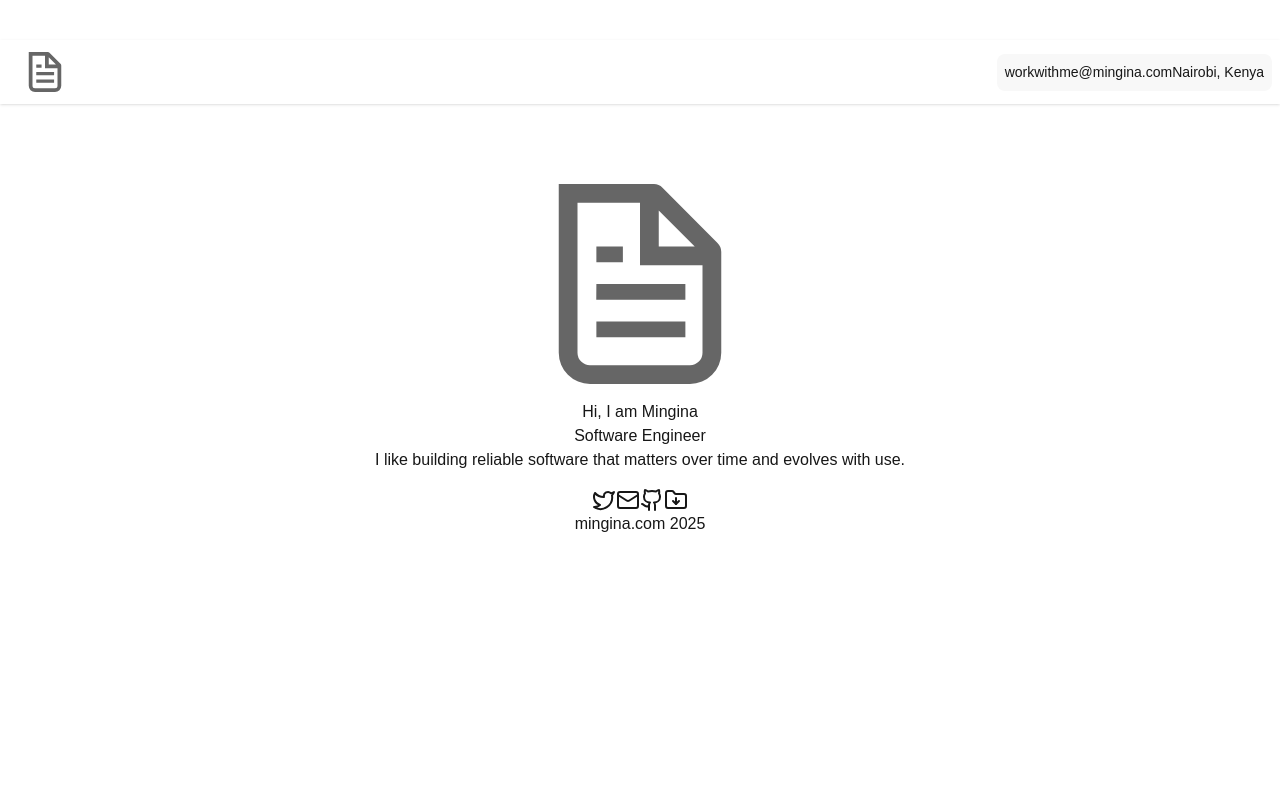
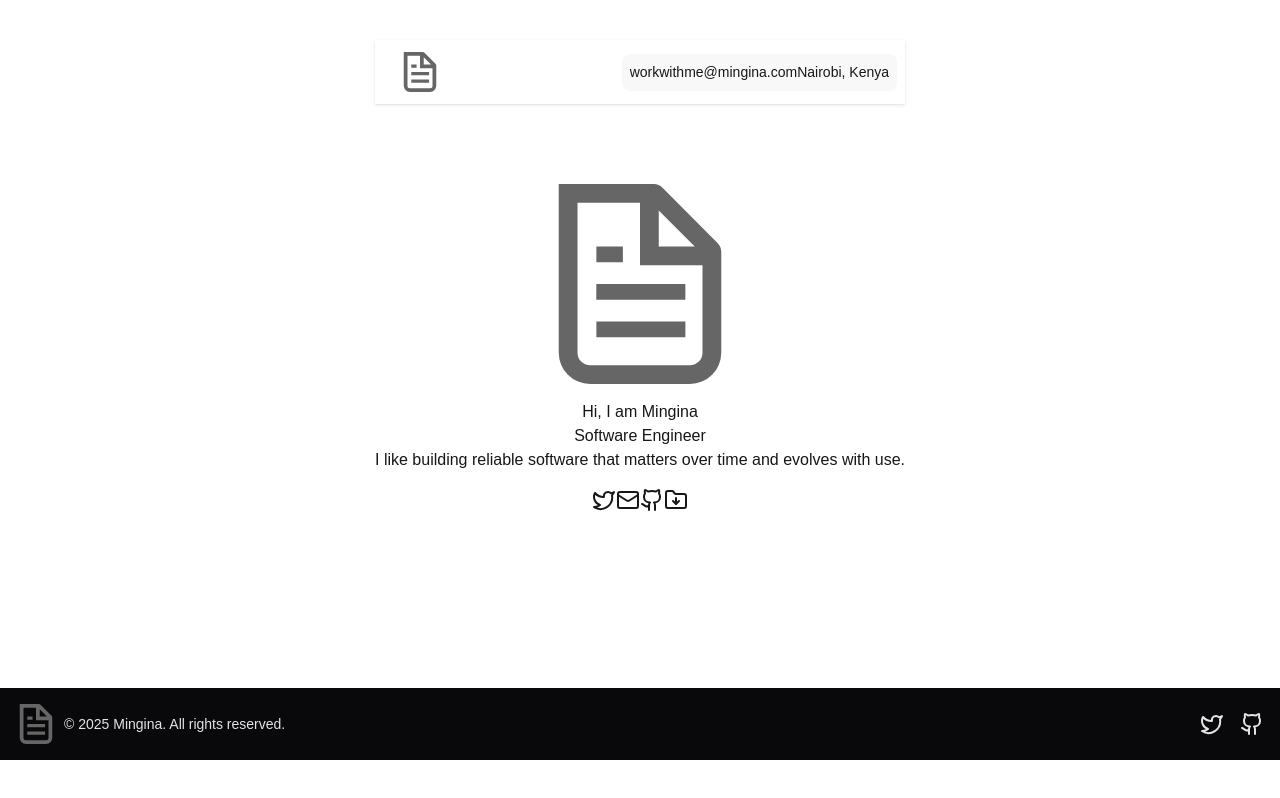
Before and after one commit to mmathea1/mingina.com, a Next.js app: page / in a window 1280 px wide. Built offline with nearby package versions, Linux system fonts and the light colour scheme.

Commit message:
added footer

```diff
--- a/src/app/page.tsx
+++ b/src/app/page.tsx
@@ -11,8 +11,8 @@ export const metadata: Metadata = {
 
 export default function Home() {
   return (
-    <div className="flex items-center m-auto justify-between py-10 flex-col">
-      <main className="container mx-auto items-center">
+    <div className="flex items-center m-auto justify-between py-10 flex-col container mx-auto min-h-screen">
+      <main className=" mx-auto items-center">
         <div className="navbar bg-base-100 shadow-sm">
           <div className="flex-1">
             <Link href={"/"} className="btn btn-ghost text-xl">
@@ -57,7 +57,16 @@ export default function Home() {
           </div>
         </div>
       </main>
-      <footer>mingina.com 2025</footer>
+      <footer className="footer sm:footer-horizontal bg-neutral text-neutral-content items-center p-4">
+        <aside className="grid-flow-col items-center">
+          <Image src={minginaLogo} alt="Mingina Logo" width="40" height="40" />
+          <p>© {new Date().getFullYear()} Mingina. All rights reserved.</p>
+        </aside>
+        <nav className="grid-flow-col gap-4 md:place-self-center md:justify-self-end">
+          <Twitter size={24} />
+          <Github size={24} />
+        </nav>
+      </footer>
     </div>
   );
 }
```
